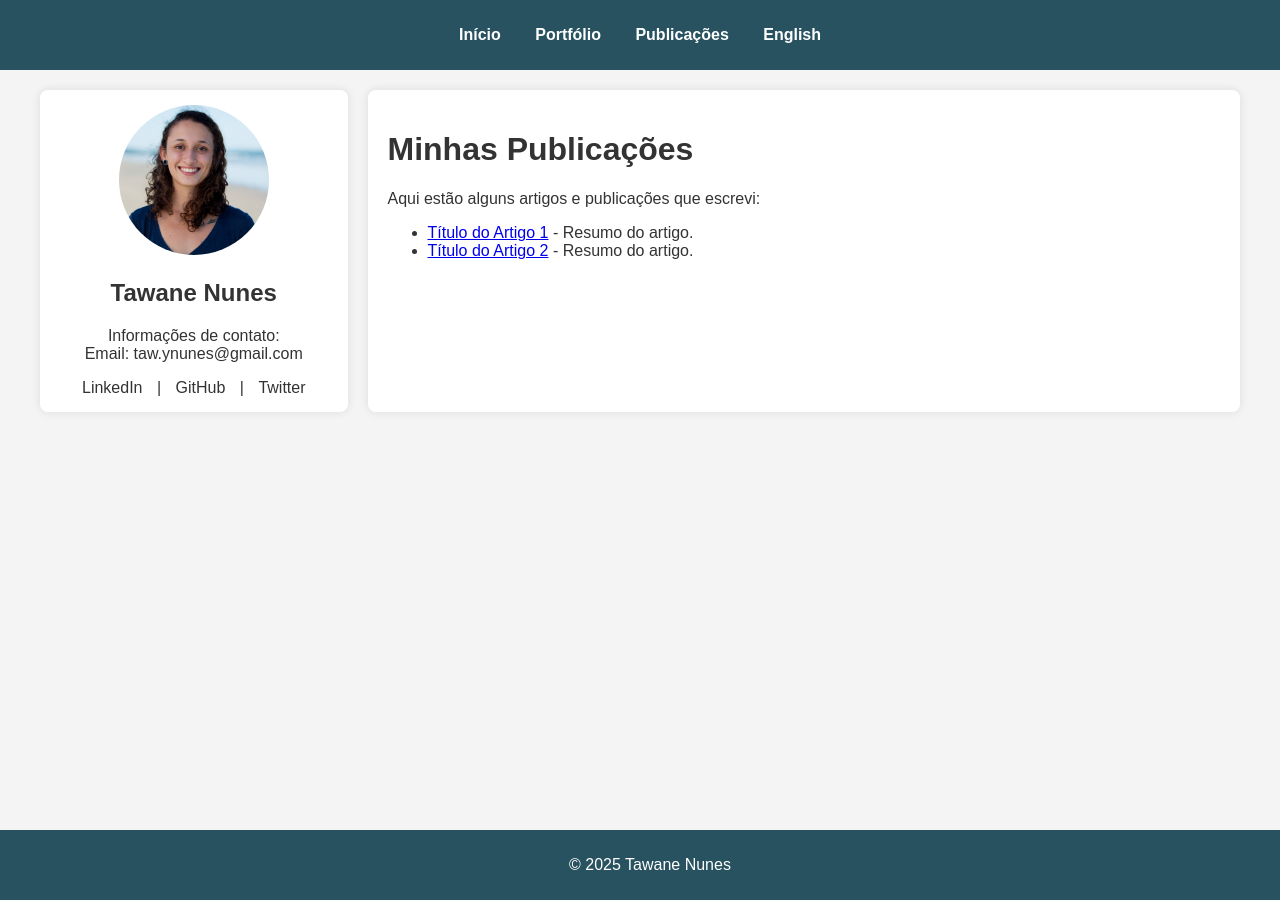
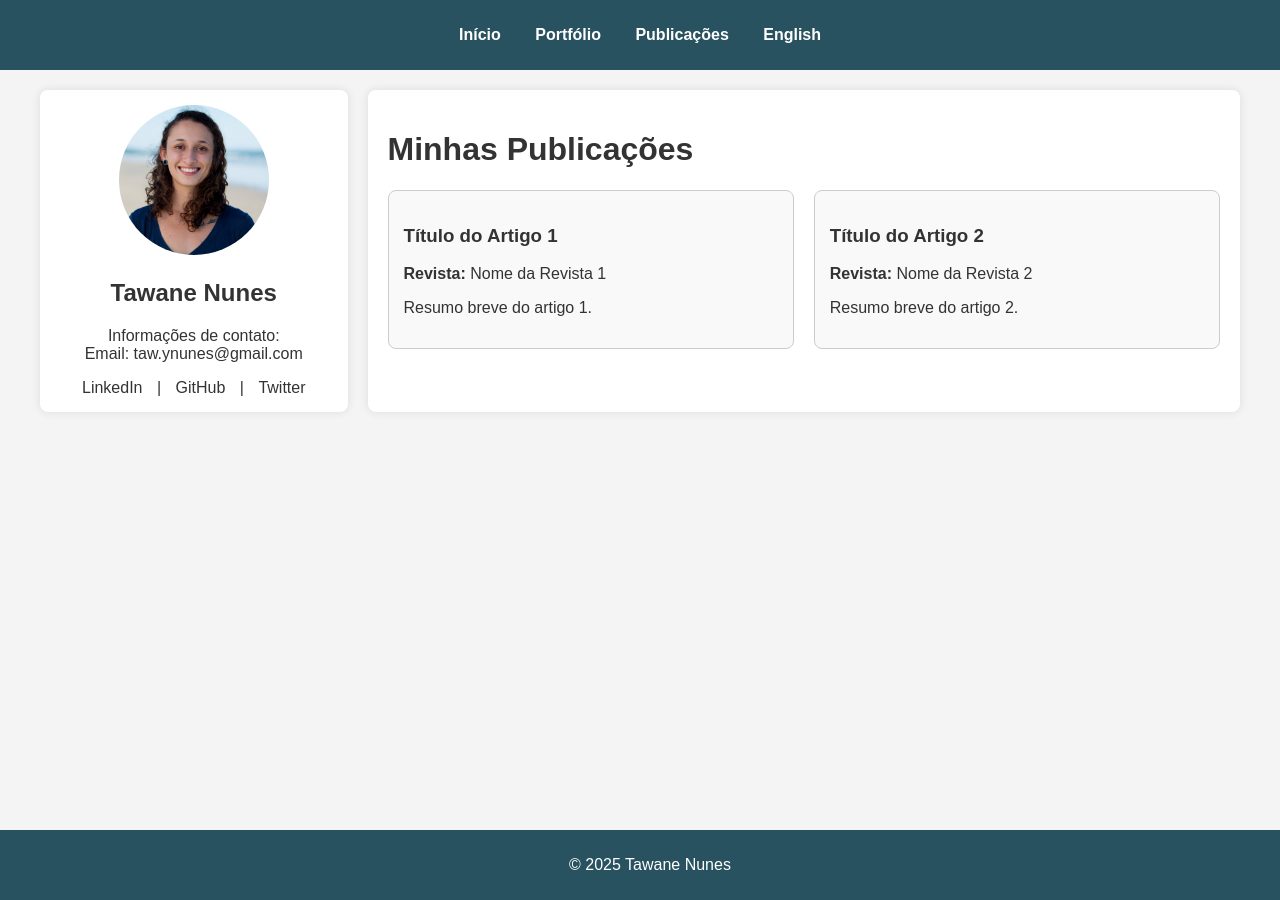
Before and after one commit to tawnunes/tawnunes.github.io, a Jekyll site: the page built from publications.md, in a window 1280 px wide. Built offline with Jekyll 4.4.1, drawn with Linux system fonts in a browser that asks for light colours.

Commit message:
trying different style

```diff
--- /dev/null
+++ b/_data/publications.yml
@@ -0,0 +1,9 @@
+- title: "Título do Artigo 1"
+  journal: "Nome da Revista 1"
+  summary: "Resumo breve do artigo 1."
+  link: "https://exemplo.com/artigo1"
+
+- title: "Título do Artigo 2"
+  journal: "Nome da Revista 2"
+  summary: "Resumo breve do artigo 2."
+  link: "https://exemplo.com/artigo2"
--- a/css/style.css
+++ b/css/style.css
@@ -90,3 +90,45 @@ footer {
   bottom: 0;
   width: 100%;
 }
+
+/* Publications */
+.publications-grid {
+  display: grid;
+  grid-template-columns: repeat(auto-fit, minmax(250px, 1fr));
+  gap: 20px;
+  margin-top: 20px;
+}
+
+.publication-box {
+  padding: 15px;
+  border: 1px solid #ccc;
+  border-radius: 8px;
+  cursor: pointer;
+  transition: 0.3s;
+  background-color: #f9f9f9;
+}
+
+.publication-box:hover {
+  background-color: #e0e0e0;
+}
+
+/*Portfolio*/
+.portfolio-grid {
+  display: grid;
+  grid-template-columns: repeat(auto-fit, minmax(250px, 1fr));
+  gap: 20px;
+  margin-top: 20px;
+}
+
+.portfolio-box {
+  padding: 15px;
+  border: 1px solid #ccc;
+  border-radius: 8px;
+  cursor: pointer;
+  transition: 0.3s;
+  background-color: #f9f9f9;
+}
+
+.portfolio-box:hover {
+  background-color: #e0e0e0;
+}
--- a/publications.md
+++ b/publications.md
@@ -1,11 +1,17 @@
 ---
 layout: default
 title: "Publicações"
+lang: pt
 ---
 
 # Minhas Publicações
 
-Aqui estão alguns artigos e publicações que escrevi:
-
-- [Título do Artigo 1](https://exemplo.com/artigo1) - Resumo do artigo.
-- [Título do Artigo 2](https://exemplo.com/artigo2) - Resumo do artigo.
+<div class="publications-grid">
+{% for post in site.data.publications %}
+  <div class="publication-box" onclick="window.location='{{ post.link }}';">
+    <h3>{{ post.title }}</h3>
+    <p><strong>Revista:</strong> {{ post.journal }}</p>
+    <p>{{ post.summary }}</p>
+  </div>
+{% endfor %}
+</div>
```
Also changed, not shown: _data/portfolio.yml (added, +9 -0 lines), portfolio.md (+10 -4 lines).
